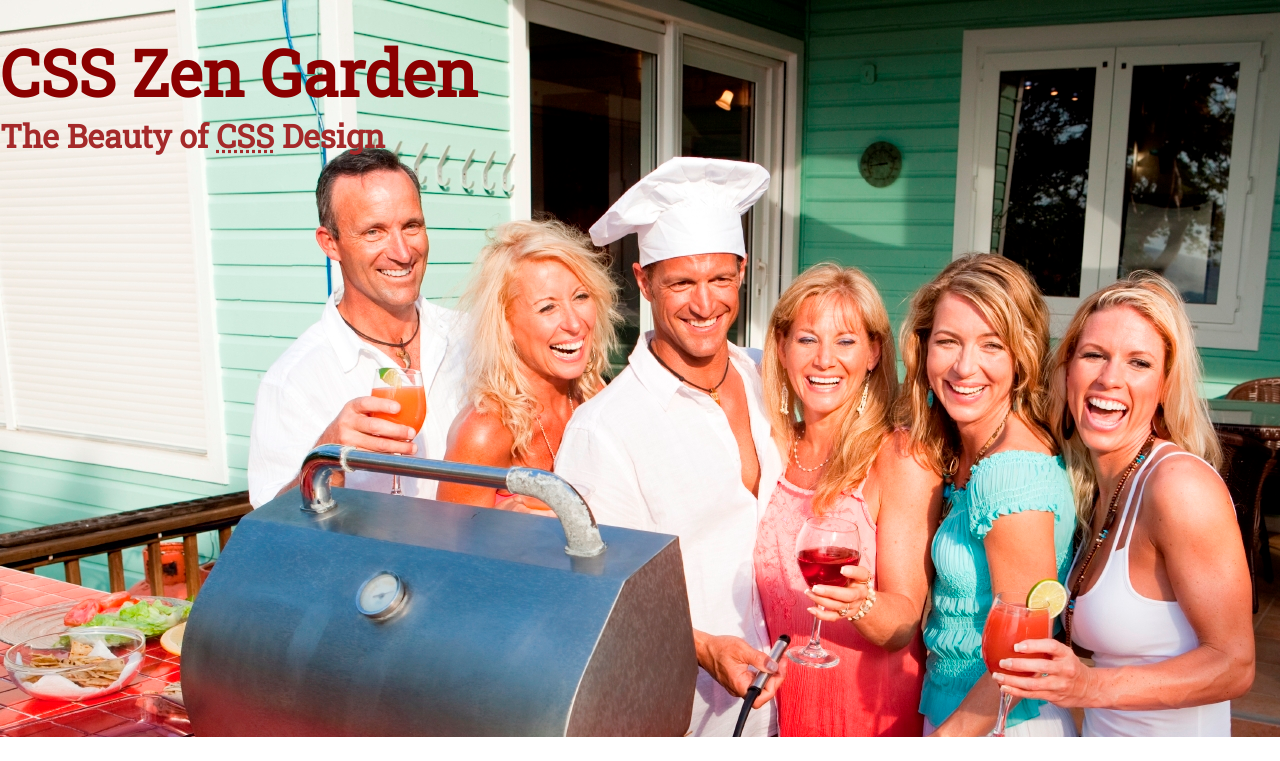
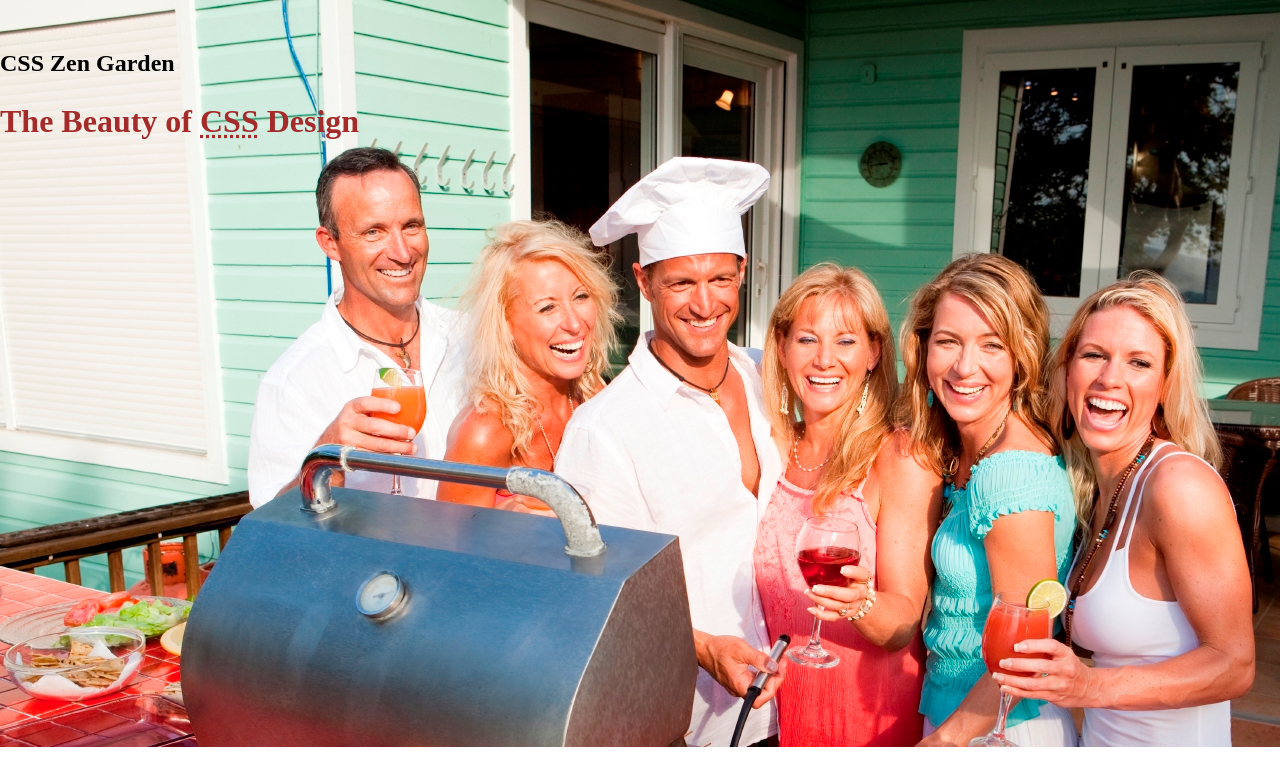
Before and after one commit to angelanmorlan/ZenGardenProject2, a plain HTML site: page index.html in a window 1280 px wide. Shown: the top 761 px of the page. Drawn offline with Linux system fonts and the light colour scheme; files whose address does not match are found by name.

Commit message:
Update style.css

```diff
--- a/css/style.css
+++ b/css/style.css
@@ -23,7 +23,7 @@ img {
 .main supporting{
 
 }
-header h1,h2{
+header h1 h2{
     font-family: 'Roboto Slab', serif;
 	font: bold 4em 'Roboto Slab', serif;
     color: darkred;
```
